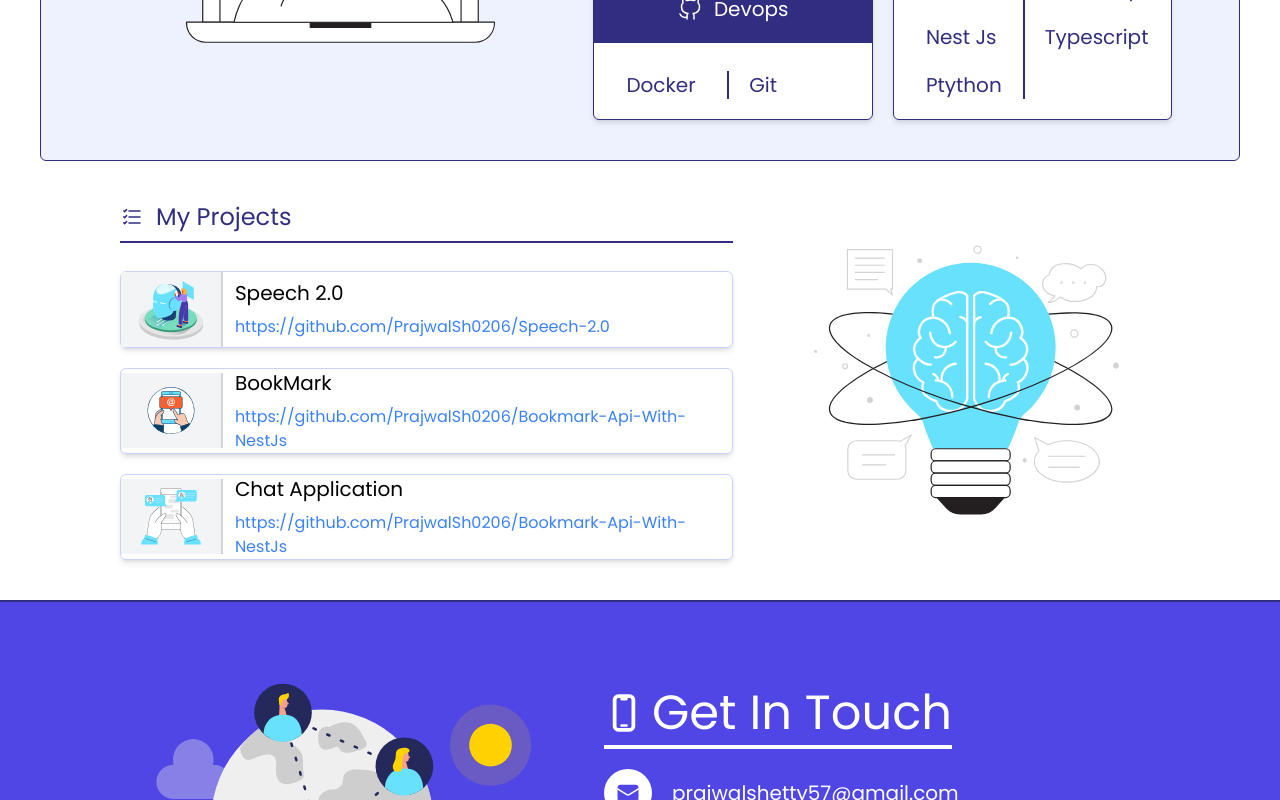
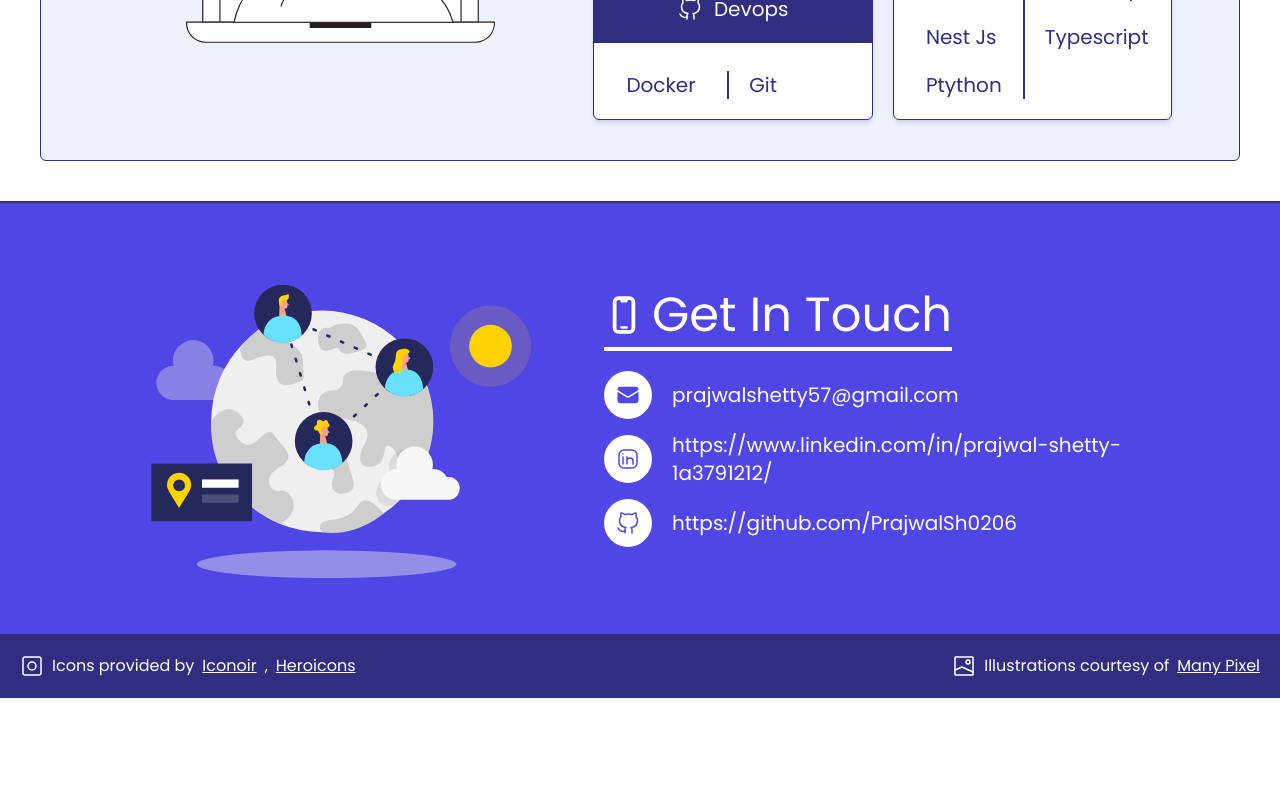
Before and after one commit to PrajwalSh0206/PrajwalSh0206.github.io, a React (Vite) app: page / in a window 1280 px wide. Shown: the part 850-1650 px from the top of the page. After the commit the page ends 1548 px from the top, so only its background shows below. Built offline with nearby package versions, Linux system fonts and the light colour scheme.

Commit message:
project list commented now

```diff
--- a/src/App.tsx
+++ b/src/App.tsx
@@ -2,7 +2,6 @@ import './css/App.scss'
 import HeroPage from './components/HeroPage'
 import SkillPage from './components/SkillPage'
 import './css/Navbar.scss'
-import ProjectSection from './components/ProjectSection'
 import FooterSection from './components/Footer'
 import Loader from './components/Loader'
 import { useEffect, useState } from 'react'
@@ -37,7 +36,7 @@ function App() {
         {/* Skills Page */}
         <SkillPage />
         {/* Project Page */}
-        <ProjectSection />
+        {/* <ProjectSection /> */}
       </div>
       {/* Footer Page */}
       <FooterSection />
--- a/src/components/SkillPage.tsx
+++ b/src/components/SkillPage.tsx
@@ -4,7 +4,7 @@ import SkillCard from './common/SkillCard'
 function SkillPage() {
 
     return (
-        <div className='w-full items-center justify-center p-10 rounded-md border border-indigo-900 bg-indigo-50 text-indigo-900 flex space-x-5' id='skills'>
+        <div className='w-full items-center justify-center p-10 rounded-md border border-indigo-900 bg-indigo-50 text-indigo-900 flex space-x-5 mb-10' id='skills'>
             <img src={idea} className='w-5/12' alt="" srcSet="" />
             <div className='w-3/12 space-y-5'>
                 <SkillCard header='Frontend' col1={["Html", "Css/Scss", "Tailwind"]} col2={["Javascript", "Typescript"]}>
```
